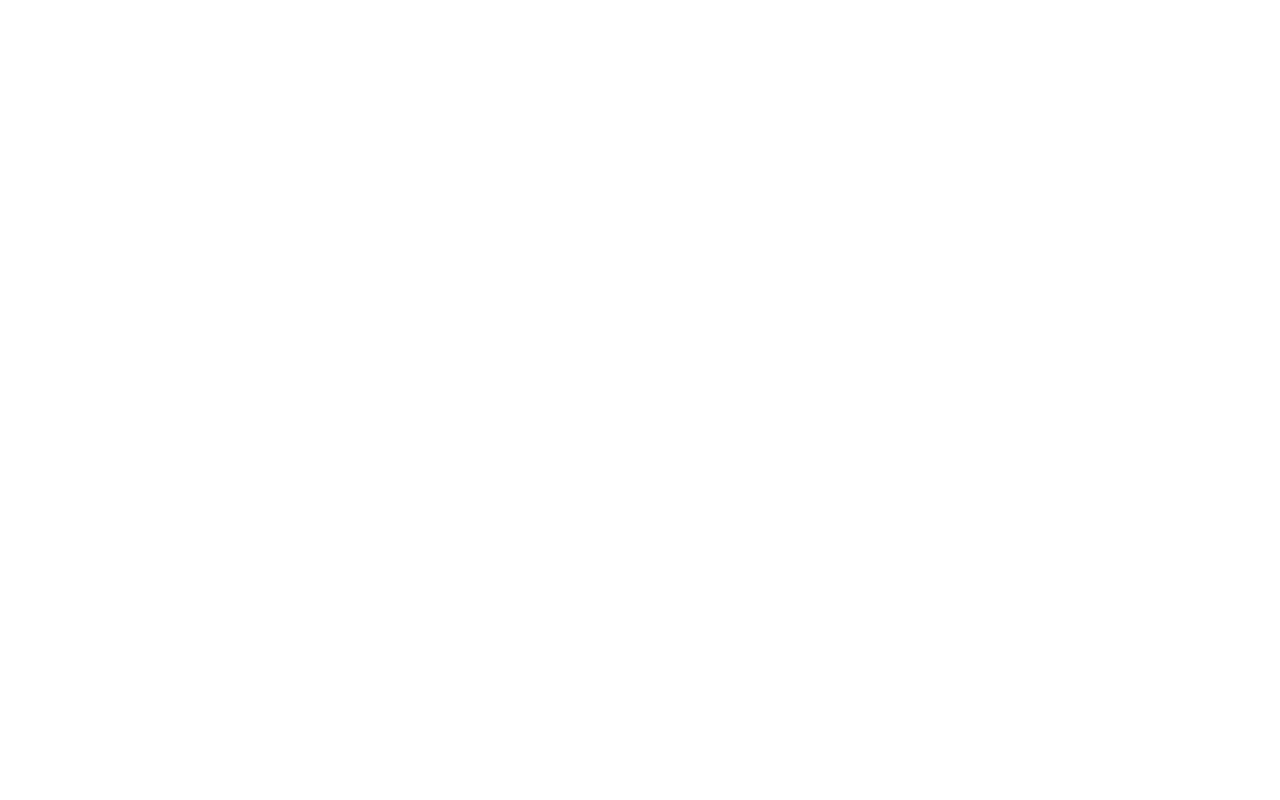
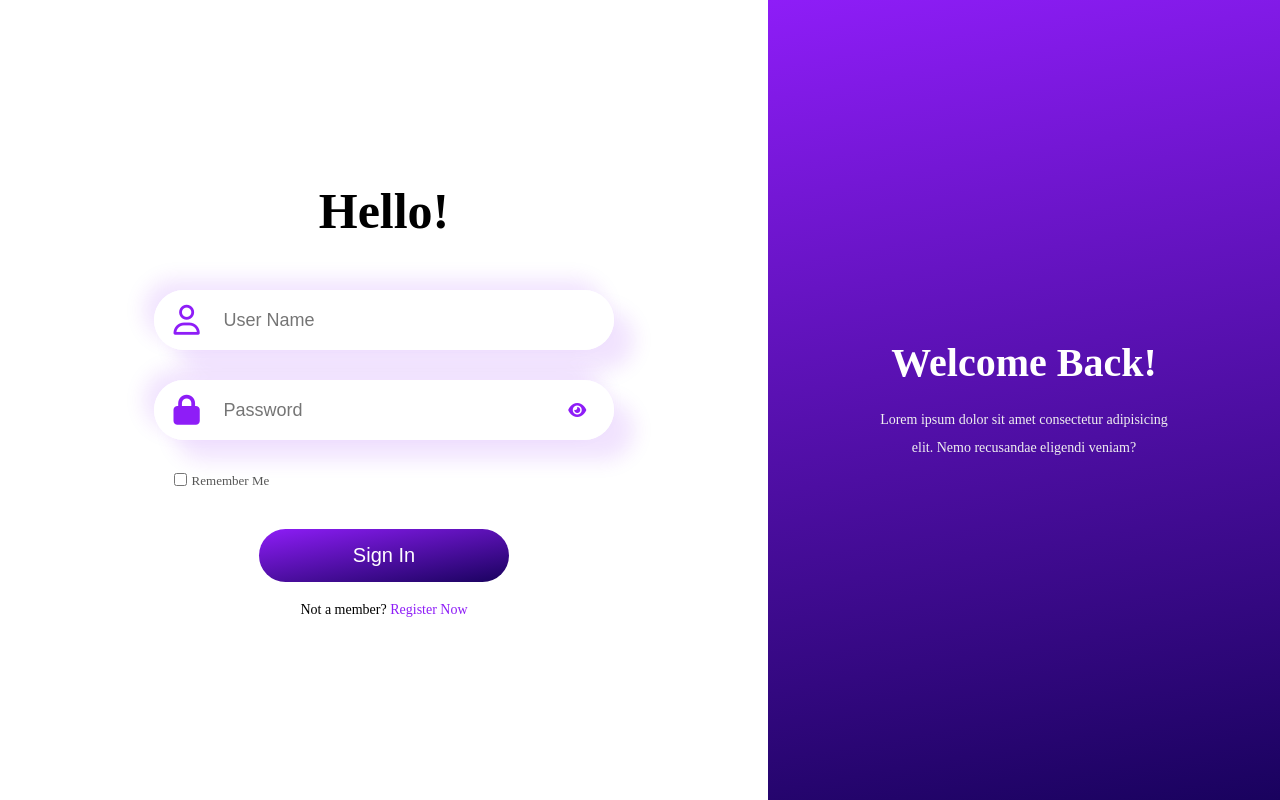
Before and after one commit to Abdur-Rehman68/Assignment-14, a plain HTML site: page index.html in a window 1280 px wide. Drawn offline with Linux system fonts and the light colour scheme.

Commit message:
make changes

```diff
--- a/index.html
+++ b/index.html
@@ -4,14 +4,35 @@
     <meta charset="UTF-8">
     <meta name="viewport" content="width=device-width, initial-scale=1.0">
     <title>Login</title>
+    <link rel="stylesheet" href="https://cdnjs.cloudflare.com/ajax/libs/font-awesome/6.5.2/css/all.min.css">
     <link rel="stylesheet" href="style.css">
 </head>
 <body>
     <div class="container">
         <div class="div-form">
-
+            <h1>Hello!</h1>
+            <form action="">
+                <div class="inp">
+                    <i class="fa-regular fa-user"></i>
+                    <input type="text" placeholder="User Name">
+                </div>
+                <div class="inp">
+                    <i class="fa-solid fa-lock"></i>
+                    <input type="password" placeholder="Password">
+                    <i class="fa-solid fa-eye eyes"></i>
+                </div>
+                <div class="check">
+                    <input type="checkbox">
+                    <span>Remember Me</span>
+                </div>
+                <button class="btn">Sign In</button>
+                <span class="spn-regs">Not a member? <a href="#"> Register Now</a></span>
+            </form>
         </div>
-
+        <div class="div-text">
+            <h1>Welcome Back!</h1>
+            <p>Lorem ipsum dolor sit amet consectetur adipisicing elit. Nemo recusandae eligendi veniam?</p>
+        </div>
     </div>
 </body>
 </html>
--- a/style.css
+++ b/style.css
@@ -0,0 +1,136 @@
+*{
+    padding: 0;
+    margin: 0;
+    box-sizing: border-box;
+}
+
+.container{
+    width: 100%;
+    display: flex;
+}
+
+.container .div-form{
+    height: 100vh;
+    width: 60%;
+    display: flex;
+    justify-content: center;
+    align-items: center;
+    flex-direction: column;
+}
+
+.container .div-form h1{
+    font-size: 50px;
+    margin-bottom: 50px;
+}
+
+.container .div-form form{
+    display: flex;
+    flex-direction: column;
+    width: 100%;
+}
+
+form .inp{
+    width: 60%;
+    margin: auto;
+    height: 60px;
+    margin-bottom: 30px;
+    border-radius: 50px;
+
+    box-shadow: 20px 20px 20px #8e1df720,
+    -10px -10px 20px #8e1df720;
+    position: relative;
+}
+
+form .inp input{
+    width: 100%;
+    height: 100%;
+    border-radius: 50px;
+    outline:none;
+    border: none;
+    padding: 20px 70px;
+    font-size: 18px;
+}
+
+form .inp i{
+    position: absolute;
+    color: #8e1df7;
+    font-size: 30px;
+    top: 50%;
+    left: 20px;
+    transform: translateY(-50%);
+}
+
+form .inp .eyes{
+    left: 90%;
+    font-size: 16px;
+    cursor: pointer;
+}
+
+form .check{
+    width: 60%;
+    margin: 0 auto 40px;
+    display: flex;
+    align-items: center;
+}
+
+form .check input{
+    margin: 0 5px 0 20px;
+}
+
+form .check span{
+    margin-top: 3px;
+    color: #555555;
+    font-size: 13px;
+}
+
+form .btn{
+    color: #fff;
+    font-size: 20px;
+    width: 250px;
+    margin: auto;
+    background: linear-gradient(170deg,#8e1df7,#19025e);
+    padding: 15px;
+    border-radius: 50px;
+    cursor: pointer;
+    border: none;
+    margin-bottom: 20px;
+}
+
+form .spn-regs{
+    text-align: center;
+    font-size: 14px;
+}
+
+form .spn-regs a{
+    color: #8e1df7;
+    text-decoration: none;
+}
+
+form .spn-regs:hover a{
+    text-decoration: underline;
+}
+
+.container .div-text{
+    height: 100vh;
+    width: 40%;
+    background: linear-gradient(170deg,#8e1df7,#19025e);
+    display: flex;
+    justify-content: center;
+    align-items: center;
+    flex-direction: column;
+    text-align: center;
+}
+
+.container .div-text h1{
+    color: #fff;
+    font-size: 40px;
+    margin-bottom: 20px;
+}
+
+.container .div-text p{
+    margin: 0 auto;
+    width: 60%;
+    color: #f0f0f0;
+    font-size: 14px;
+    line-height: 2;
+}
```
